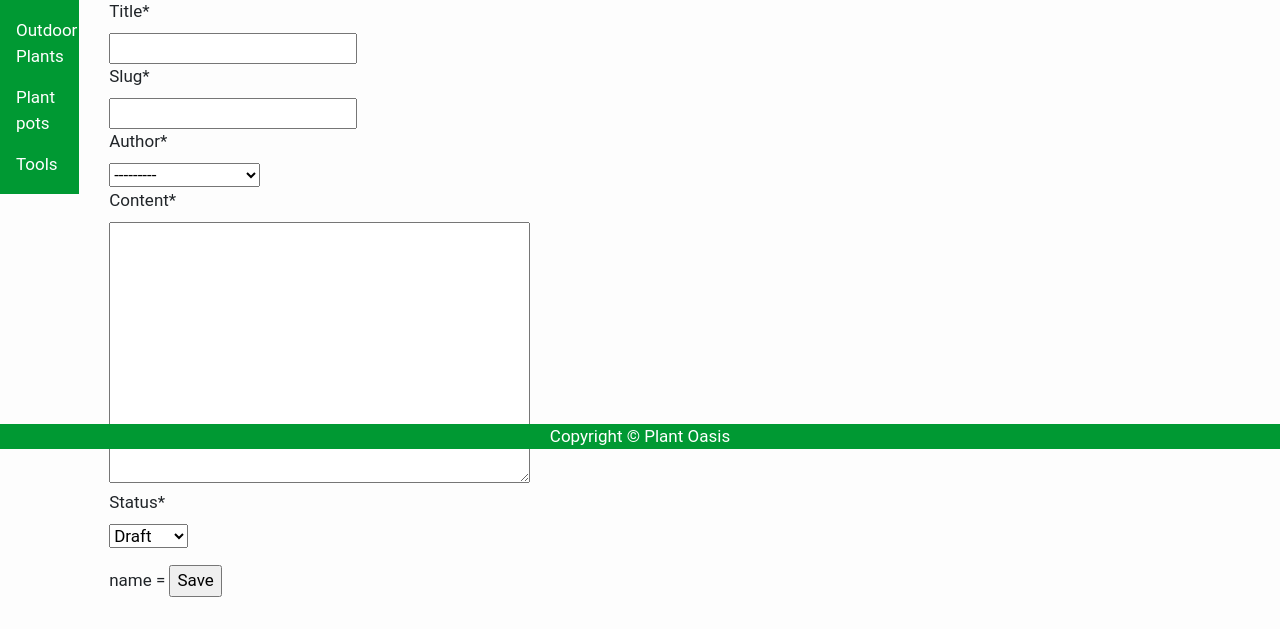
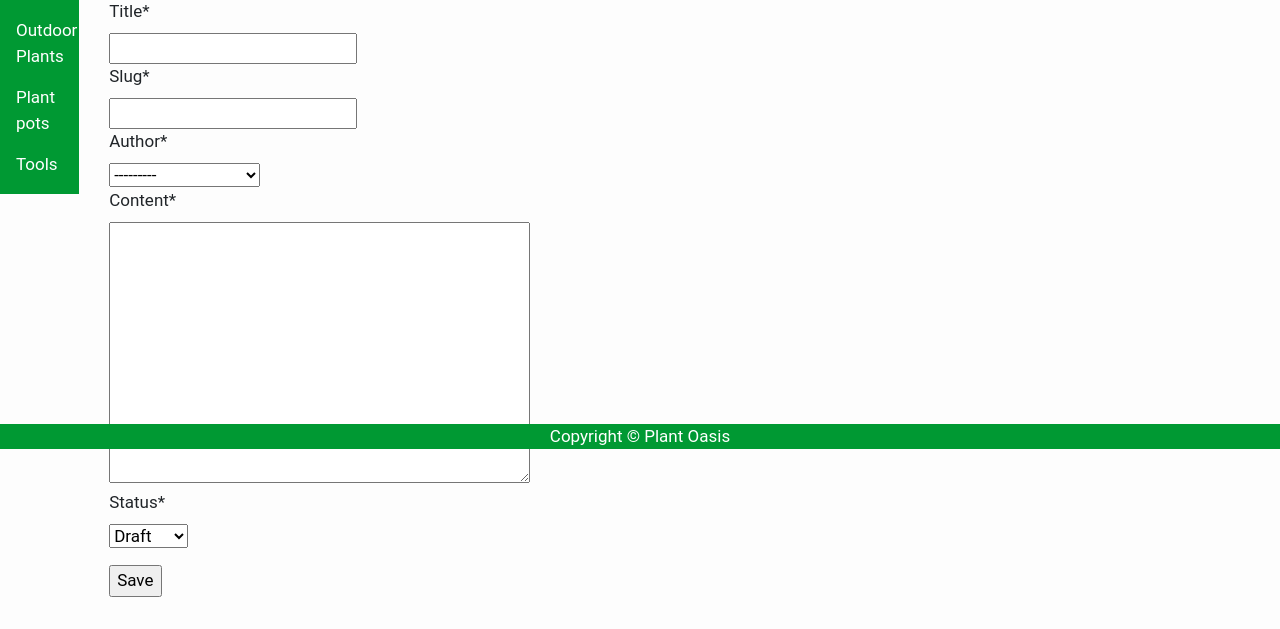
Before and after one commit to hubo00/2nd-Year-Project, a Django app: page /blog/post/new/ in a window 1280 px wide. Shown: the part 351-980 px from the top of the page. Run offline with Django 3.2, Linux system fonts and the light colour scheme; data comes from the database, SQL or seed files in the repository; both versions use the stored data as it was after the commit; parts of the project's set-up code (start-up, migrations or seed data) failed here and were passed over; some libraries are stand-ins or nearby versions.

Commit message:
fixed typo

```diff
--- a/templates/post_new.html
+++ b/templates/post_new.html
@@ -5,7 +5,6 @@
     <h1>New Blog</h1>
     <form action="" method="post">{% csrf_token %}
         <p>{{ form | crispy }}</p>
-        name = {{ user.username }}
         <input type="submit" value="Save" />
     </form>
 {% endblock content %}
```
Also changed, not shown: db.sqlite3.
